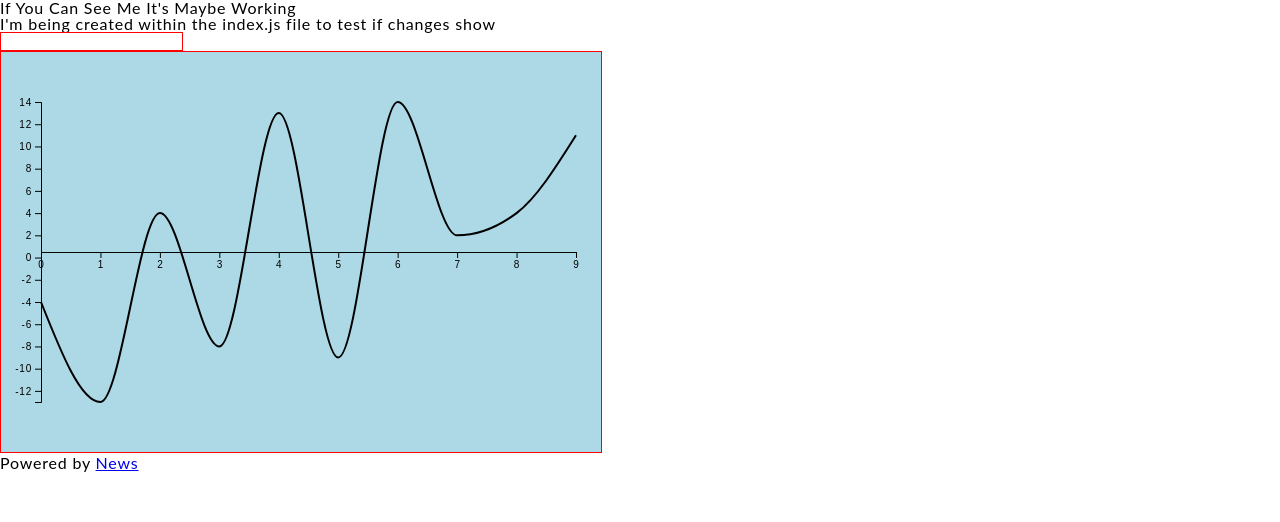
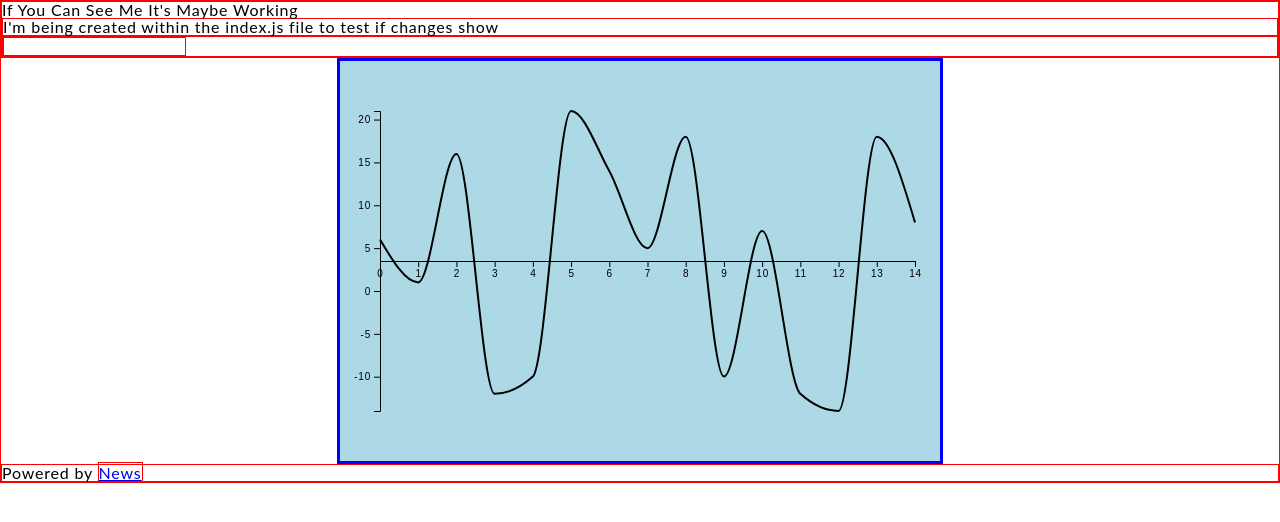
Before and after one commit to kanuff/HDWFAbout, a website built with webpack: page index.html in a window 1280 px wide. Built offline with nearby package versions, Linux system fonts and the light colour scheme; some packages are replaced by stand-ins of ours; no server answers.

Commit message:
Create graph with binded data

```diff
--- a/package.json
+++ b/package.json
@@ -13,6 +13,7 @@
     "node-sass": "^4.12.0",
     "postcss-loader": "^3.0.0",
     "sass-loader": "^7.2.0",
+    "sentiment": "^5.0.1",
     "style-loader": "^1.0.0",
     "webpack": "^4.39.1",
     "webpack-cli": "^3.3.6",
--- a/src/chart.js
+++ b/src/chart.js
@@ -3,56 +3,62 @@
 export default class Chart{
     constructor(props){
         this.data = props.data
+        this.margin = {
+            top: 50,
+            right: 25,
+            bottom: 50,
+            left: 40,
         }
+        this.width = 600 - this.margin.left - this.margin.right;
+        this.height = 400 - this.margin.top - this.margin.bottom;
+        this.svg = d3.select('svg')
+            .attr('width', this.width + this.margin.left + this.margin.right)
+            .attr('height', this.height + this.margin.top + this.margin.bottom)
+            .style('background-color', 'lightblue')
+            .append("g")
+            .attr("transform", `translate(${this.margin.left}, ${this.margin.top})`)
     }
 
-Chart.dummyData = () => {
+    dummyData(){
         const dummyData = []
-    const dataLength = 10;
-    const mag = 15;
+        // const dataLength = Math.floor(Math.random() * 25) + 3;
+        const dataLength = 15;
+        const mag = 25;
         for (let x = 0; x < dataLength; x++) {
             const y = Math.floor(Math.random() * 2 * mag) - mag;
-        const datum = [x, y];
+            const datum = {x, y};
             dummyData.push(datum);
         }
         return dummyData
     }
 
-Chart.build = (data) => {
+    build(data){
         const xdata = []
         const ydata = []
         data.forEach(datum => {
-        xdata.push(datum[0])
-        ydata.push(datum[1])
+            xdata.push(datum.x)
+            ydata.push(datum.y)
         })
-    const margin = {
-        top: 50,
-        right: 25,
-        bottom: 50,
-        left:40,
-    }
-    const width = 600 - margin.left - margin.right;
-    const height = 400 - margin.top - margin.bottom;
+        const width = this.width
+        const height = this.height
+        const margin = this.margin
 
         //create the chart object
-    // let svg = document.createElement("svg")
-    const svg = d3.select('svg')
-            .attr('width', width + margin.left + margin.right)
-            .attr('height', height + margin.top + margin.bottom)
-            .style('background-color', 'lightblue')
-        .append("g")
-            .attr("transform", `translate(${margin.left}, ${margin.top})`)
+        const svg = this.svg
 
         const xscl = d3.scaleLinear()
             .domain([0, d3.max(xdata)])
             .range([0, width]);
+        this.xscl = xscl
 
         const yscl = d3.scaleLinear()
         .domain([d3.max(ydata), d3.min(ydata)])
         .range([0, height]);
+        this.yscl = yscl
 
         const x_axis = d3.axisBottom()
                         .scale(xscl)
+
         const y_axis = d3.axisLeft()
                         .scale(yscl)
 
@@ -66,52 +72,80 @@ Chart.build = (data) => {
             .call(y_axis);
 
         // create line generator
+
         const line = d3.line()
-        .x((d, i) => (xscl(i)))
-        .y((d,i) => (yscl(d)))
+            .x( d => { console.log(d); return xscl(d.x) } )
+            .y( d => { return yscl(d.y) } )
             .curve(d3.curveMonotoneX);
 
+
         // draw the line
-    svg.append("path")
+        svg.append('path')
                 .attr("fill", "none")
-            .attr("stroke", "black")
+                .attr("stroke", "red")
                 .attr("stroke-width", "2px")
-        .datum(ydata)
+            .data([data])
                 .attr("class", "line")
                 .attr("d", line);
     }
 
-Chart.update = (data) => {
-    const svg = d3.select('svg')
+    render(data){
+        const svg = this.svg;
         const ydata = []
+        const xdata = []
+        const height = this.height
+        const width = this.width
+
         data.forEach(datum => {
-        ydata.push(datum[1])
+            ydata.push(datum.y)
+            xdata.push(datum.x)
         })
 
-    svg.data(data)
-        .enter().append("path")
+        const xscl = d3.scaleLinear()
+            .domain([0, d3.max(xdata)])
+            .range([0, width]);
+
+        const yscl = d3.scaleLinear()
+            .domain([d3.max(ydata), d3.min(ydata)])
+            .range([0, height]);
+
+
+        const x_axis = d3.axisBottom()
+            .scale(xscl)
+
+        const y_axis = d3.axisLeft()
+            .scale(yscl)
+
+        svg.select(".xaxis")
+            .transition()
+            .ease(d3.easeExp)
+            .duration(2000)
+            .call(x_axis);
+
+        svg.select(".yaxis")
+            .transition()
+            .ease(d3.easeExp)
+            .duration(2000)
+            .call(y_axis);
+
+
+        const line = d3.line()
+            .x(d => { console.log(d); return xscl(d.x) })
+            .y(d => { return yscl(d.y) })
+            .curve(d3.curveMonotoneX);
+
+        svg.selectAll('.line')
                 .attr("fill", "none")
                 .attr("stroke", "black")
                 .attr("stroke-width", "2px")
-        .datum(ydata)
+            .data([data])
                 .attr("class", "line")
+                .transition()
+                .ease(d3.easeExp)
+                .duration(2000)
                 .attr("d", line);
 
+        svg.selectAll('path')
+            .exit().remove();
     }
-
-Chart.render = ({ data }) => {
-    const svg = d3.select('svg').data(data)
-    const ydata = []
-    data.forEach(datum => {
-        ydata.push(datum[1])
-    })
-
-    svg.enter().append('path')
-            .attr("fill", "none")
-            .attr("stroke", "black")
-            .attr("stroke-width", "2px")
-        .datum(ydata)
-            .attr("class", "line")
-            .attr("d", line);
-    svg.exit().remove();
 }
--- a/src/index.js
+++ b/src/index.js
@@ -20,9 +20,32 @@ document.addEventListener('DOMContentLoaded', () => {
     root.appendChild(newDiv);
     // Testing because I forgot how to vanilla js
 
-    const dummyData = Chart.dummyData();
-    Chart.build(dummyData);
+    const chart = new Chart(props)
+    props.chart = chart
+
     root.appendChild(queryField(props));
+
+    console.log(chart)
+    const dummyData = chart.dummyData();
+    console.log(dummyData)
+    const otherData = [
+        {x:0,y:1},
+        {x:1,y:2},
+        {x:2,y:4},
+    ]
+    chart.build(dummyData);
+    console.log(chart)
+    const svg = d3.select('svg')
+    console.log(svg)
+
+
+    setInterval(() => {
+        console.log("Rerendering");
+        const newData = chart.dummyData()
+        chart.render(newData)}, 5000)
+        //     svg.data()
+        // }, 2000)
+
 
 
 })
--- a/src/news.js
+++ b/src/news.js
@@ -27,5 +27,4 @@ export const fetchEverythingFor = (query) => {
     console.log(`Requesting top 20 articles about ${query}!`)
     return fetch(req)
         .then(response => response.json())
-        // .then(data => console.log(data.articles))
 }
--- a/src/query_field.js
+++ b/src/query_field.js
@@ -2,7 +2,6 @@ import { fetchEverythingFor } from './news'
 
 
 export default (props) => {
-
     const form = document.createElement("form");
 
     const queryInput = document.createElement("input");
@@ -13,14 +12,26 @@ export default (props) => {
     form.appendChild(queryInput)
     form.addEventListener("submit", () => {
         event.preventDefault();
+        const chart = props.chart
+
         const value = queryInput.value;
         console.log(`I WAS SUBMITTED WITH THE TEXT ${value}`)
         fetchEverythingFor(value)
             .then(data => {
                 console.log(data.articles)
                 props.articles = data.articles
-                console.log(props)
+            })//.then( data => processData(data) ) // should return array of objects, x is datetime, y is sentiment score
+            .then( (processedData) => {
+                console.log("Rerendering");
+                //chart.render(processedData)
+                chart.render([
+                    { x: 0, y: 3 },
+                    { x: 4, y: 2 },
+                    { x: 5, y: 1 },
+                ])
             })
+
+
     })
 
 
--- a/src/styles/main.css
+++ b/src/styles/main.css
@@ -1,54 +1,10 @@
-/* http://meyerweb.com/eric/tools/css/reset/
-   v2.0 | 20110126
-   License: none (public domain)
-*/
 
-html, body, div, span, applet, object, iframe,
-h1, h2, h3, h4, h5, h6, p, blockquote, pre,
-a, abbr, acronym, address, big, cite, code,
-del, dfn, em, img, ins, kbd, q, s, samp,
-small, strike, strong, sub, sup, tt, var,
-b, u, i, center,
-dl, dt, dd, ol, ul, li,
-fieldset, form, label, legend,
-table, caption, tbody, tfoot, thead, tr, th, td,
-article, aside, canvas, details, embed,
-figure, figcaption, footer, header, hgroup,
-menu, nav, output, ruby, section, summary,
-time, mark, audio, video {
-	margin: 0;
-	padding: 0;
-	border: 0;
-	font-size: 100%;
-    font-family: 'Lato', sans-serif;
-    vertical-align: baseline;
-    letter-spacing: 0.05em;
-}
-/* HTML5 display-role reset for older browsers */
-article, aside, details, figcaption, figure,
-footer, header, hgroup, menu, nav, section {
-	display: block;
-}
-body {
-	line-height: 1;
-}
-ol, ul {
-	list-style: none;
-}
-blockquote, q {
-	quotes: none;
-}
-blockquote:before, blockquote:after,
-q:before, q:after {
-	content: '';
-	content: none;
-}
-table {
-	border-collapse: collapse;
-	border-spacing: 0;
+html * {
+    border: solid red 1px;
 }
 
-path {
-	fill: none;
-	stroke: black;
+body > svg {
+	display: flex;
+	border: solid blue 3px;
+	margin: 0 auto;
 }
--- /dev/null
+++ b/src/styles/reset.css
@@ -0,0 +1,54 @@
+/* http://meyerweb.com/eric/tools/css/reset/
+   v2.0 | 20110126
+   License: none (public domain)
+*/
+
+html, body, div, span, applet, object, iframe,
+h1, h2, h3, h4, h5, h6, p, blockquote, pre,
+a, abbr, acronym, address, big, cite, code,
+del, dfn, em, img, ins, kbd, q, s, samp,
+small, strike, strong, sub, sup, tt, var,
+b, u, i, center,
+dl, dt, dd, ol, ul, li,
+fieldset, form, label, legend,
+table, caption, tbody, tfoot, thead, tr, th, td,
+article, aside, canvas, details, embed,
+figure, figcaption, footer, header, hgroup,
+menu, nav, output, ruby, section, summary,
+time, mark, audio, video {
+	margin: 0;
+	padding: 0;
+	border: 0;
+	font-size: 100%;
+    font-family: 'Lato', sans-serif;
+    vertical-align: baseline;
+    letter-spacing: 0.05em;
+}
+/* HTML5 display-role reset for older browsers */
+article, aside, details, figcaption, figure,
+footer, header, hgroup, menu, nav, section {
+	display: block;
+}
+body {
+	line-height: 1;
+}
+ol, ul {
+	list-style: none;
+}
+blockquote, q {
+	quotes: none;
+}
+blockquote:before, blockquote:after,
+q:before, q:after {
+	content: '';
+	content: none;
+}
+table {
+	border-collapse: collapse;
+	border-spacing: 0;
+}
+
+path {
+	fill: none;
+	stroke: black;
+}
```
Also changed, not shown: 2 other files. Lines whose indentation alone changed are shown as unchanged.
